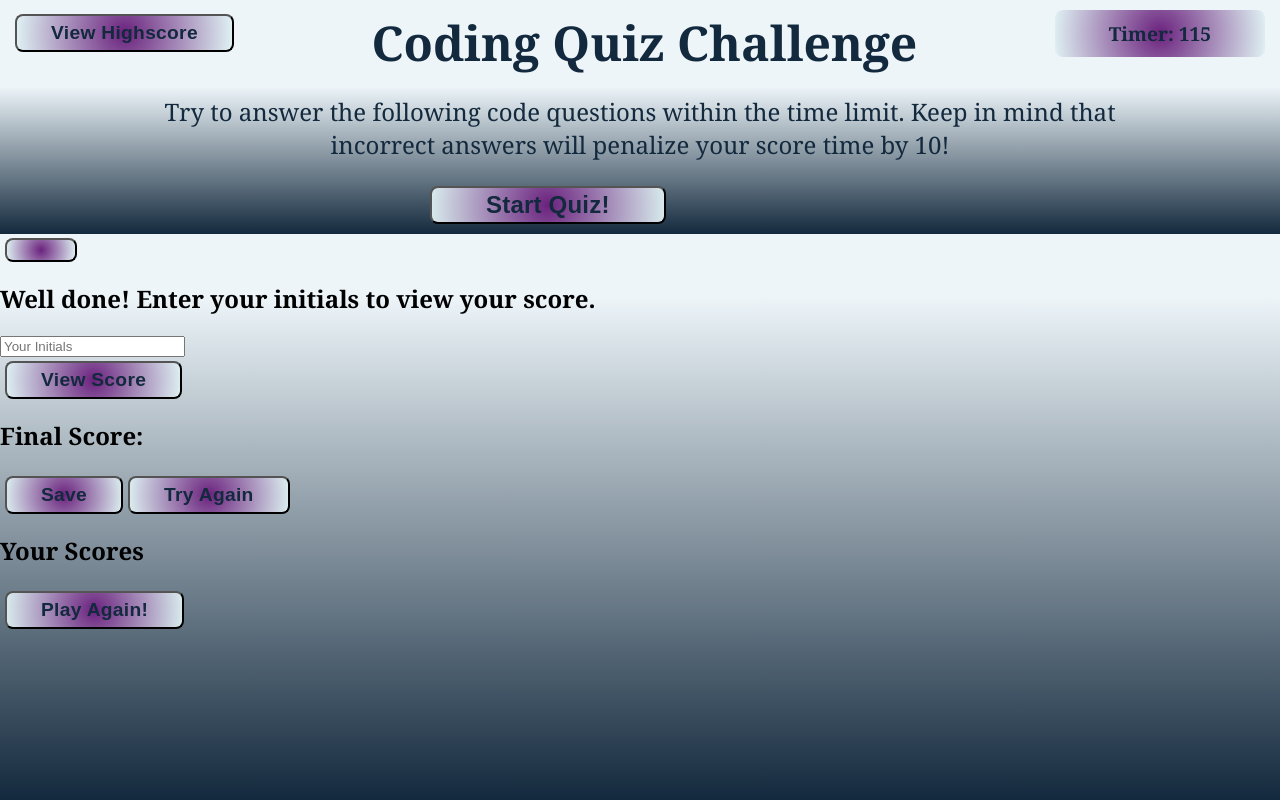
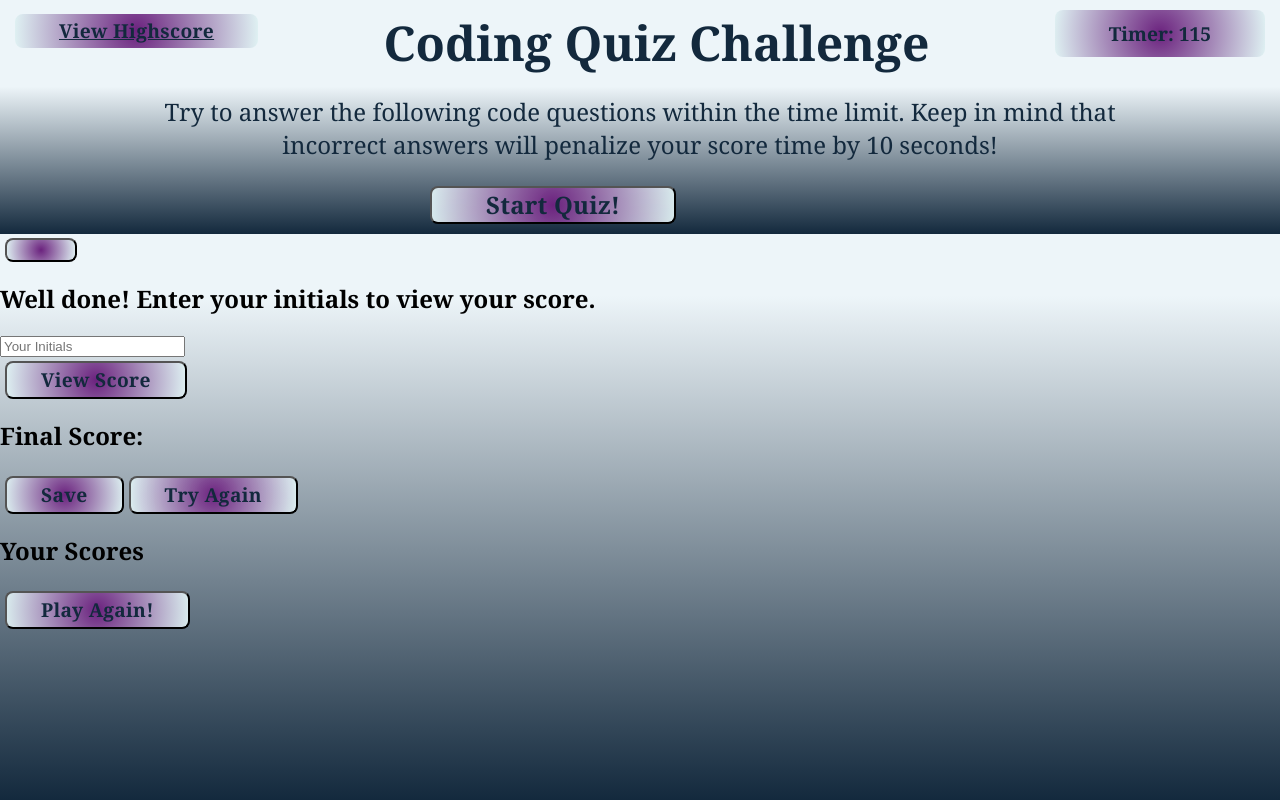
Before and after one commit to ddaghlas/Code-Quiz, a plain HTML site: page index.html in a window 1280 px wide. Drawn offline with Linux system fonts and the light colour scheme; files whose address does not match are found by name.

Commit message:
corrected grammar in <p> tags

```diff
--- a/assets/css/style.css
+++ b/assets/css/style.css
@@ -32,6 +32,7 @@
   } */
 
   button {
+    font-family: Cambria, Cochin, Georgia, Times, 'Times New Roman', serif;
     background: radial-gradient(circle, rgb(107, 34, 126) 0%, rgba(223, 242, 243, 0.954) 100%);
     border-radius: 8px;
     color: #13293d;
@@ -82,13 +83,16 @@
   #view-highscore {
     /* width: 12vw; */
     /* height: 100px; */
+    text-decoration: underline;
+    border: none;
     font-size: 1.2rem;
     float: left;
     margin-left: 5px;
     /* border-radius: 4px; */
-    padding: 10px 34px;
+    padding: 10px 44px;
     letter-spacing: 0.31px;
-       /* width: 30vw;
+    border-radius: 8px;
+    /* width: 30vw;
     height: 100px; */
     /* margin-left: 5px; */
   }
--- a/index.html
+++ b/index.html
@@ -16,7 +16,7 @@
     </div>
     <div class="large-font">Coding Quiz Challenge</div>
     <p>
-      Try to answer the following code questions within the time limit. Keep in mind that incorrect answers will penalize your score time by 10!
+      Try to answer the following code questions within the time limit. Keep in mind that incorrect answers will penalize your score time by 10 seconds!
     </p>
     <button id="start-button">Start Quiz!</button>
   </header>
```
